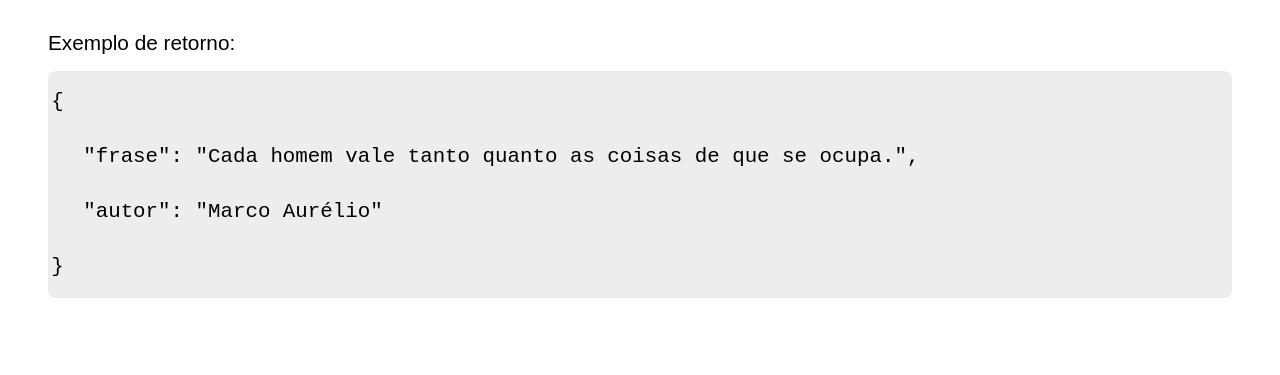
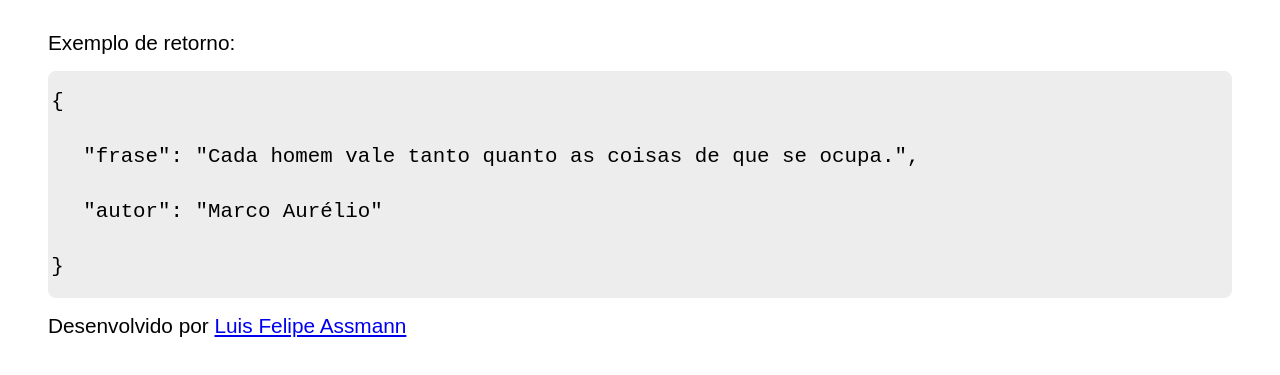
Before and after one commit to luisdef/stoic-quotes-api, a website: page info/info.html in a window 1280 px wide. Shown: the part 221-596 px from the top of the page. Drawn offline with Linux system fonts and the light colour scheme.

Commit message:
Update info.html

```diff
--- a/info/info.html
+++ b/info/info.html
@@ -14,5 +14,6 @@
   <br>
   <p>Exemplo de retorno:</p>
   <div class="return-example"><p class="json">{</p><p class="json-in">"frase": "Cada homem vale tanto quanto as coisas de que se ocupa.",</p><p class="json-in">"autor": "Marco Aurélio"</p><p class="json">}</p></div>
+  <p>Desenvolvido por <a target="_blank" href="https://github.com/luisdef">Luis Felipe Assmann</a></p>
 </body>
 </html>
```
